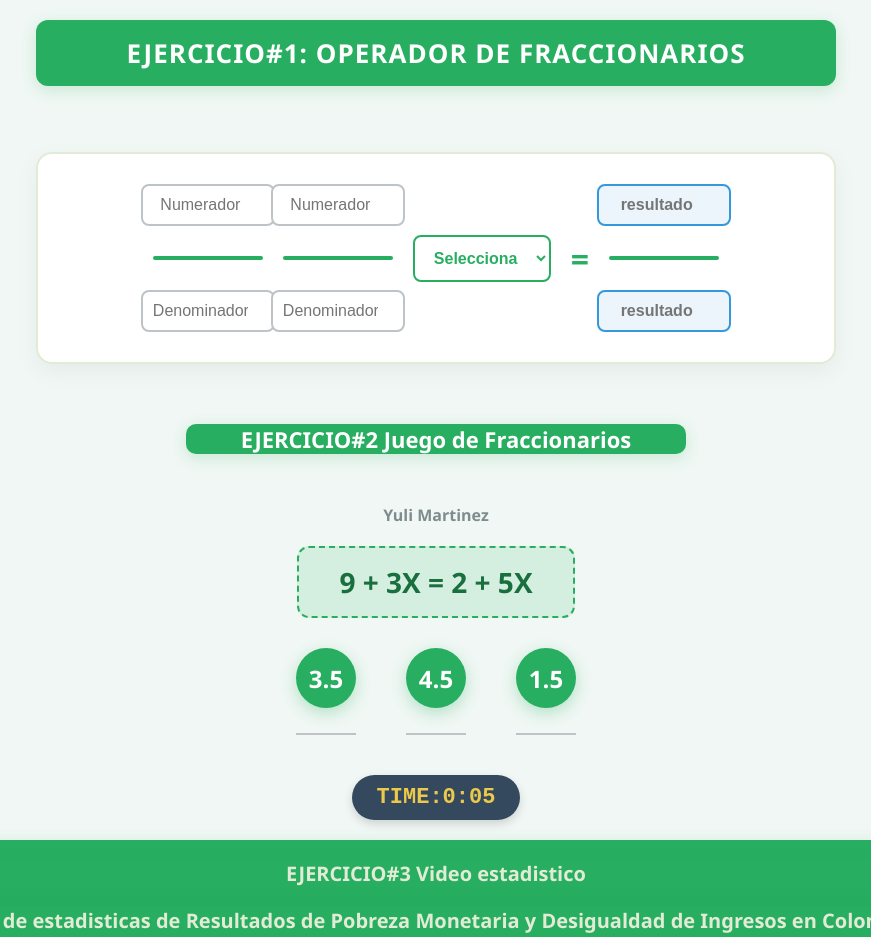
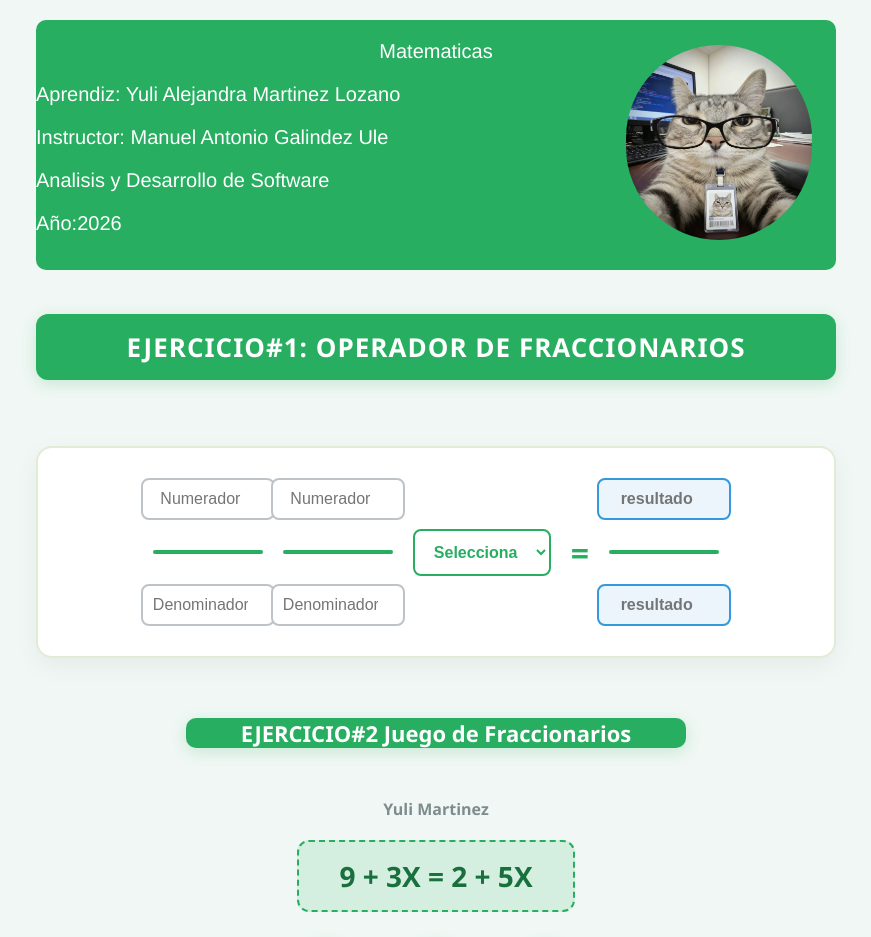
Before and after one commit to Ale-147/Calculadora-de-fracciones, a plain HTML site: page TRABAJO FINAL/index.html in a window 1280 px wide. Shown: the top 937 px of the page, without its empty margins (204-1075 px from the left). Drawn offline with Linux system fonts and the light colour scheme.

Commit message:
Presentacion

```diff
--- a/TRABAJO FINAL/index.html
+++ b/TRABAJO FINAL/index.html
@@ -8,6 +8,18 @@
     <script src="java.js"></script>
 </head>
 <body>
+
+    <nav id="auto">
+       <center><p>Matematicas</p></center>
+        <p>Aprendiz: Yuli Alejandra Martinez Lozano</p>
+        <p>Instructor: Manuel Antonio Galindez Ule</p>
+        <p>Analisis y Desarrollo de Software</p>
+        <p>Año:2026</p>
+        <nav class="foto"><img src="img/gato.jpg" alt="foto de perfil" class="gatito"></nav>
+    </nav>
+
+    <br><br>
+
 
     <header id="titulo">
         <p class="letras">Ejercicio#1: Operador de fraccionarios</p>
--- a/TRABAJO FINAL/style.css
+++ b/TRABAJO FINAL/style.css
@@ -9,6 +9,38 @@ body {
     align-items: center;
     color: #2c3e50;
 }
+
+
+
+
+#auto{
+    width: 800px;
+    height: 250px;
+    background-color: #27ae60;
+    font-size: 20px;
+    border-radius: 10px;
+    color: white;
+    font-family: 'Franklin Gothic Medium', 'Arial Narrow', Arial, sans-serif;
+}
+
+
+
+.foto{
+    width: 150px;
+    height: 150px;
+    /* background-color: #09130d; */
+    margin-top: -170px;
+    margin-left: 590px;
+    border-radius: 80px;
+}
+
+.gatito{
+    max-width: 130%;
+    max-height: 130%;
+    border-radius: 100px;
+    margin-top: -40px;
+}
+
 
 /* --- ENCABEZADO --- */
 #titulo {
```
Also changed, not shown: TRABAJO FINAL/img/gato.jpg (added).
